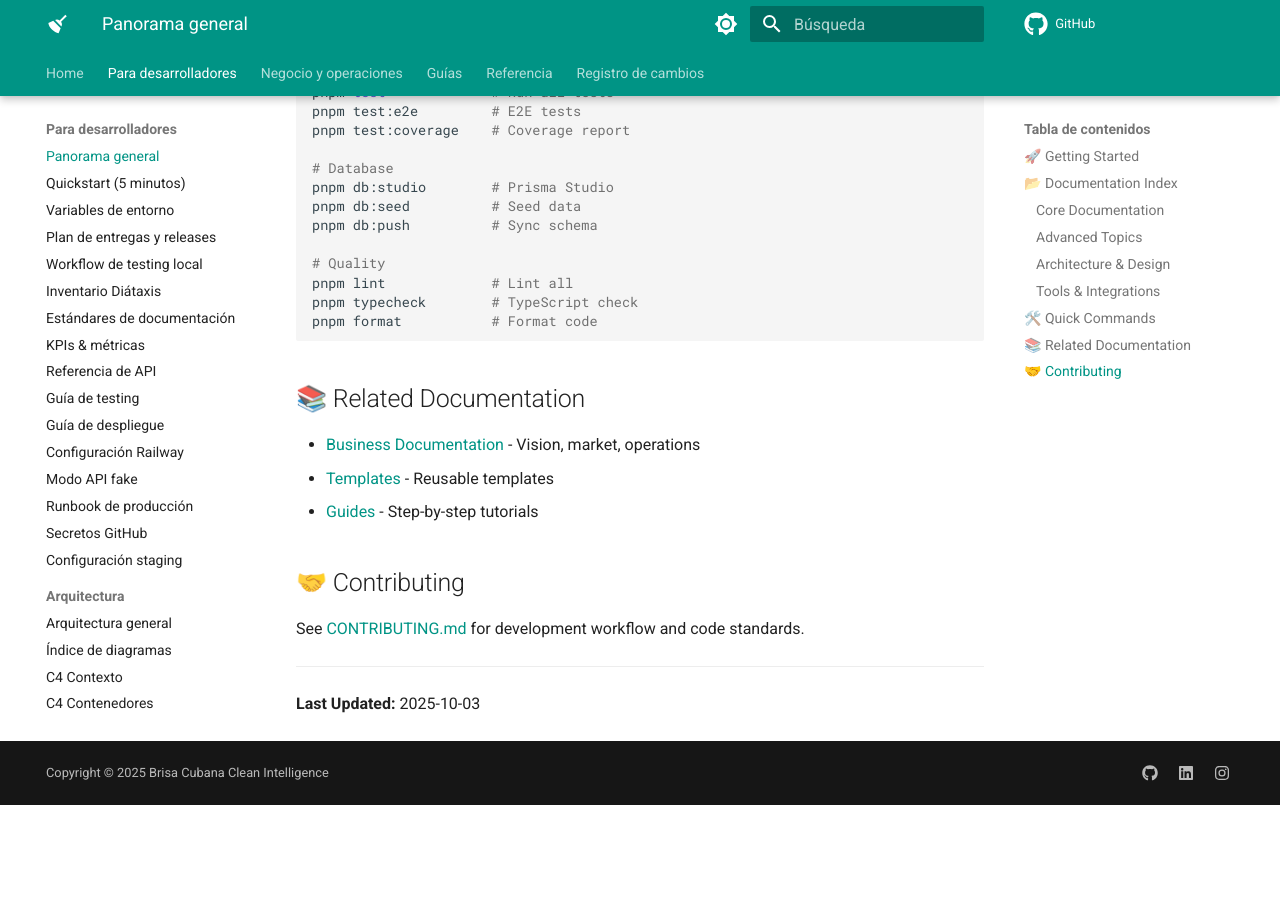
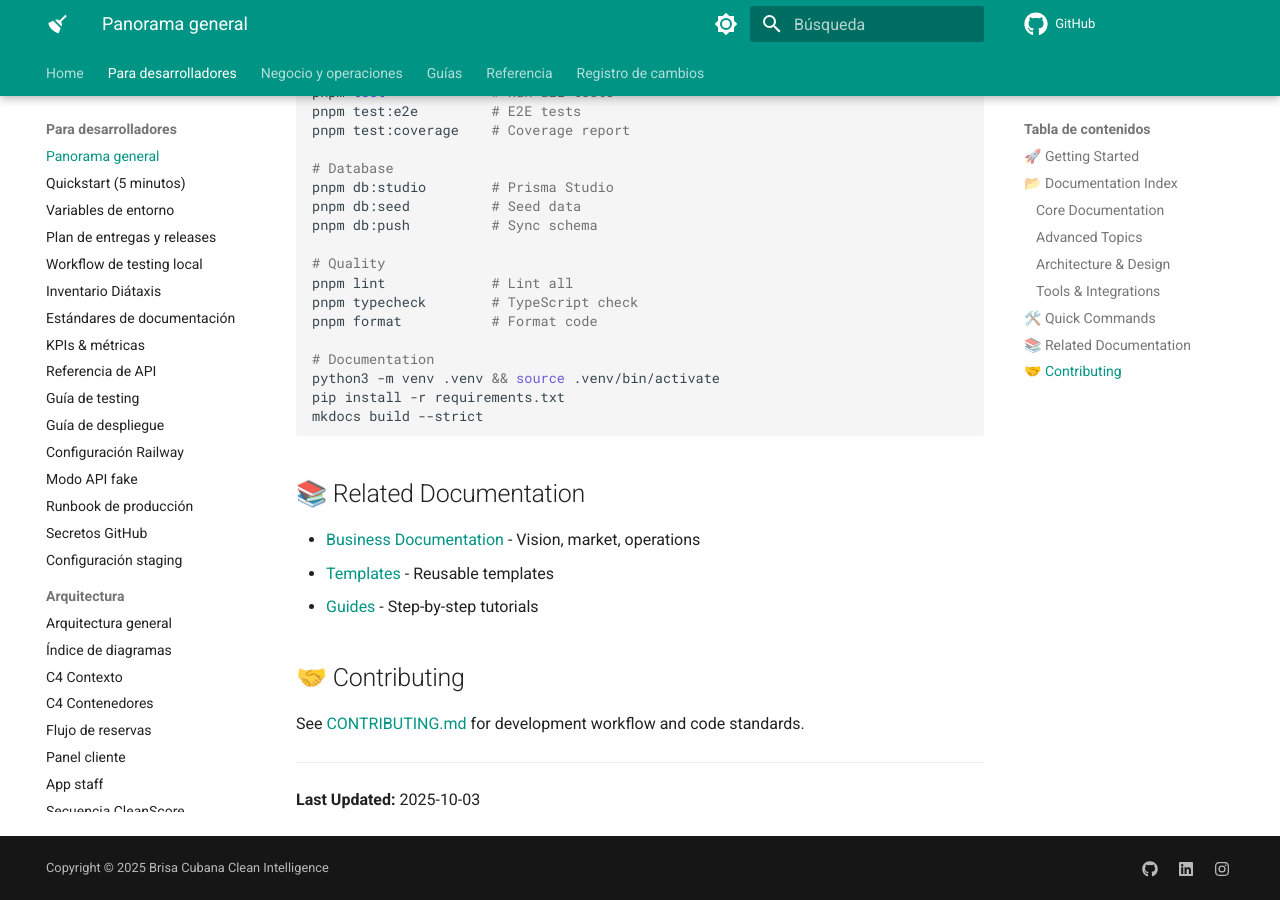
Before and after one commit to albertodimas/brisa-cubana-clean-intelligence, an MkDocs documentation site: the page built from docs/for-developers/README.md, in a window 1280 px wide and 900 px high, scrolled down 1318 px. Built offline with MkDocs 1.6.1 and Material for MkDocs 9.7.7, drawn with Linux system fonts in a browser that asks for light colours; comment, search, counter and statistics services are not loaded; the version menu is left out; before the commit the page ends 2123 px from its top, so only the background shows below that.

Commit message:
docs: limpiar navegacion y documentar build local

````diff
--- a/docs/for-developers/README.md
+++ b/docs/for-developers/README.md
@@ -55,6 +55,11 @@
 pnpm lint             # Lint all
 pnpm typecheck        # TypeScript check
 pnpm format           # Format code
+
+# Documentation
+python3 -m venv .venv && source .venv/bin/activate
+pip install -r requirements.txt
+mkdocs build --strict
 ```
 
 ## 📚 Related Documentation
--- a/mkdocs.yml
+++ b/mkdocs.yml
@@ -36,7 +36,6 @@
           - App staff: for-developers/diagrams/app-staff-r3.md
           - Secuencia CleanScore: for-developers/diagrams/cleanscore-sequence.md
       - Tutoriales:
-          - Quickstart: for-developers/quickstart.md
           - CleanScore™: for-developers/tutorials/cleanscore-tutorial.md
           - Concierge AI: for-developers/tutorials/concierge-ai-tutorial.md
       - Roadmaps técnicos:
````
